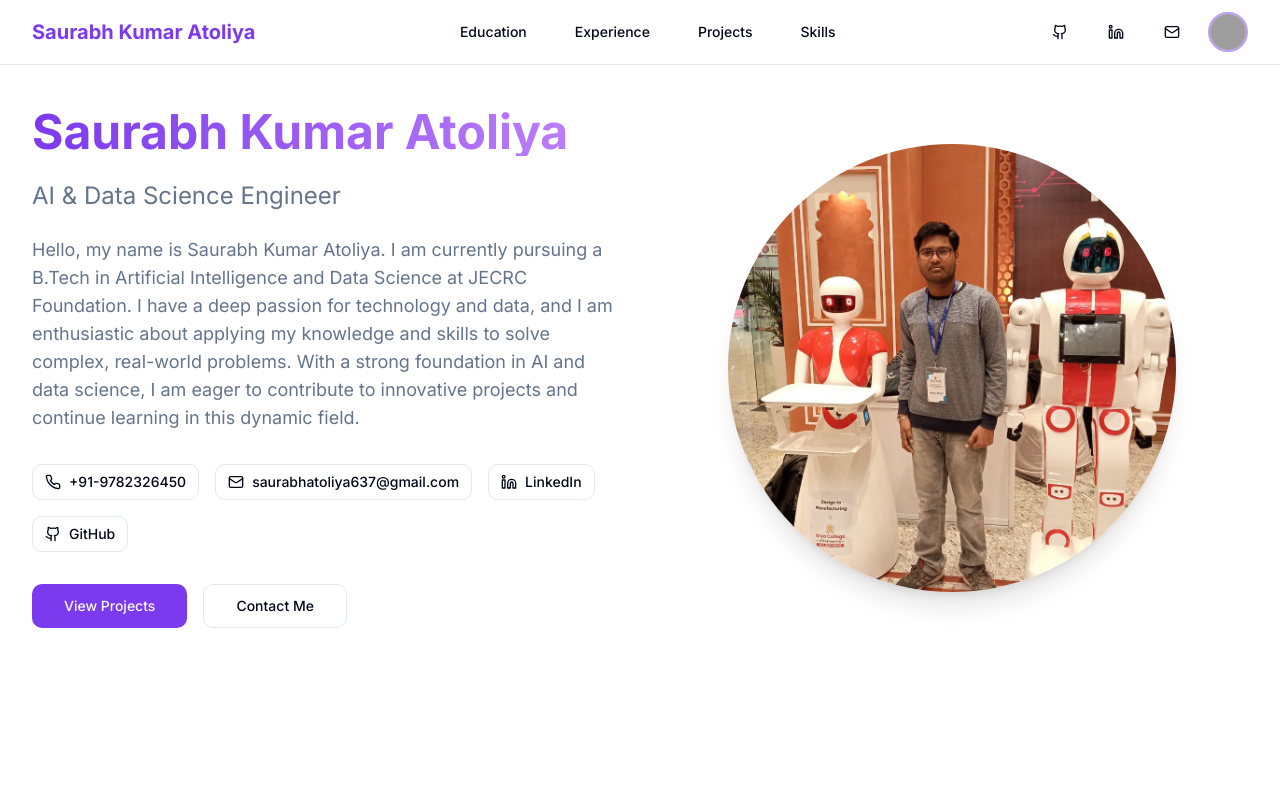
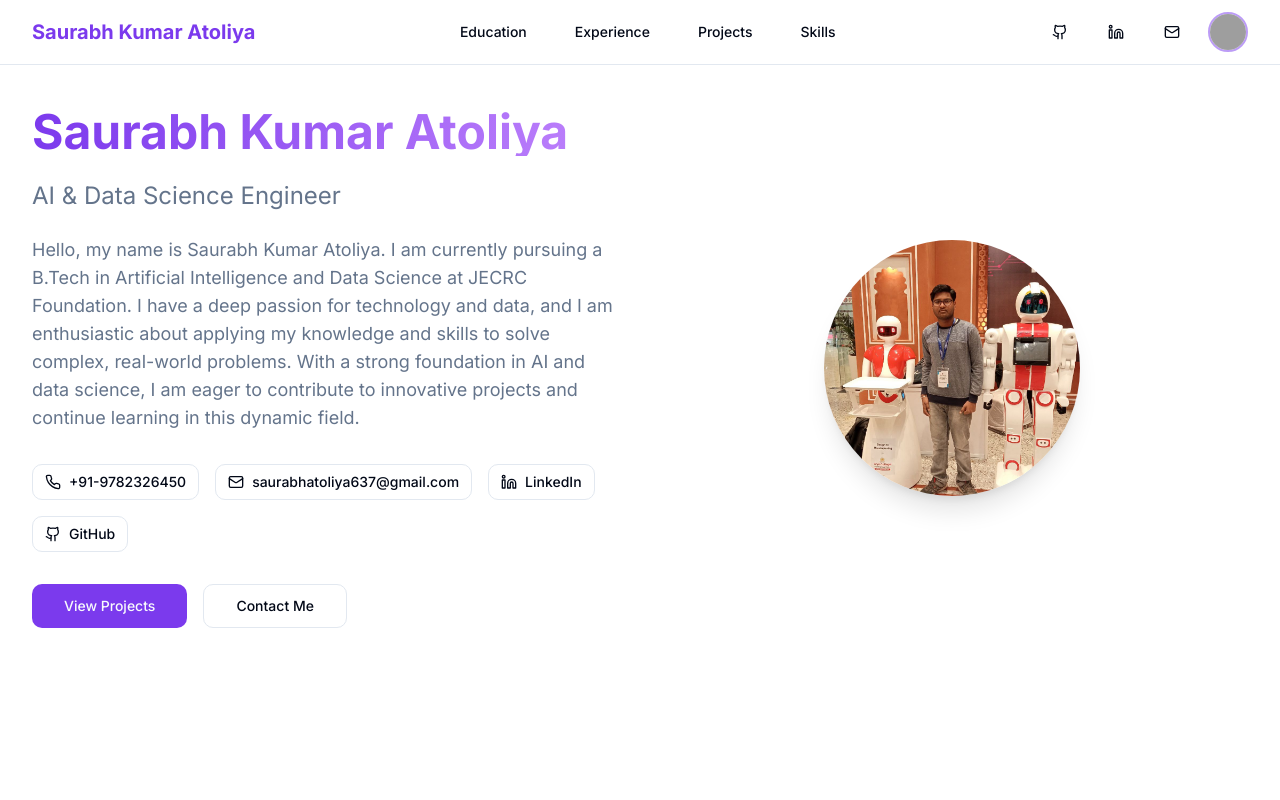
Before and after one commit to saurabhatoliya/resume-ui-canvas, a React (Vite) app: page / in a window 1280 px wide. Shown: the top 800 px of the page. Built offline with nearby package versions, Linux system fonts and the light colour scheme; grey boxes are pictures that could not be loaded.

Commit message:
Fix: Reduce image size
Reduce the size of the image in the Hero component.

```diff
--- a/src/components/Hero.tsx
+++ b/src/components/Hero.tsx
@@ -60,7 +60,7 @@ const Hero = () => {
             <img
               src="/lovable-uploads/8fbedf28-f79b-4167-aae4-8166385954fa.png"
               alt="Saurabh Kumar Atoliya with robots"
-              className="rounded-full shadow-xl w-full max-w-md aspect-square object-cover"
+              className="rounded-full shadow-xl w-64 h-64 object-cover"
             />
           </div>
         </div>
```
